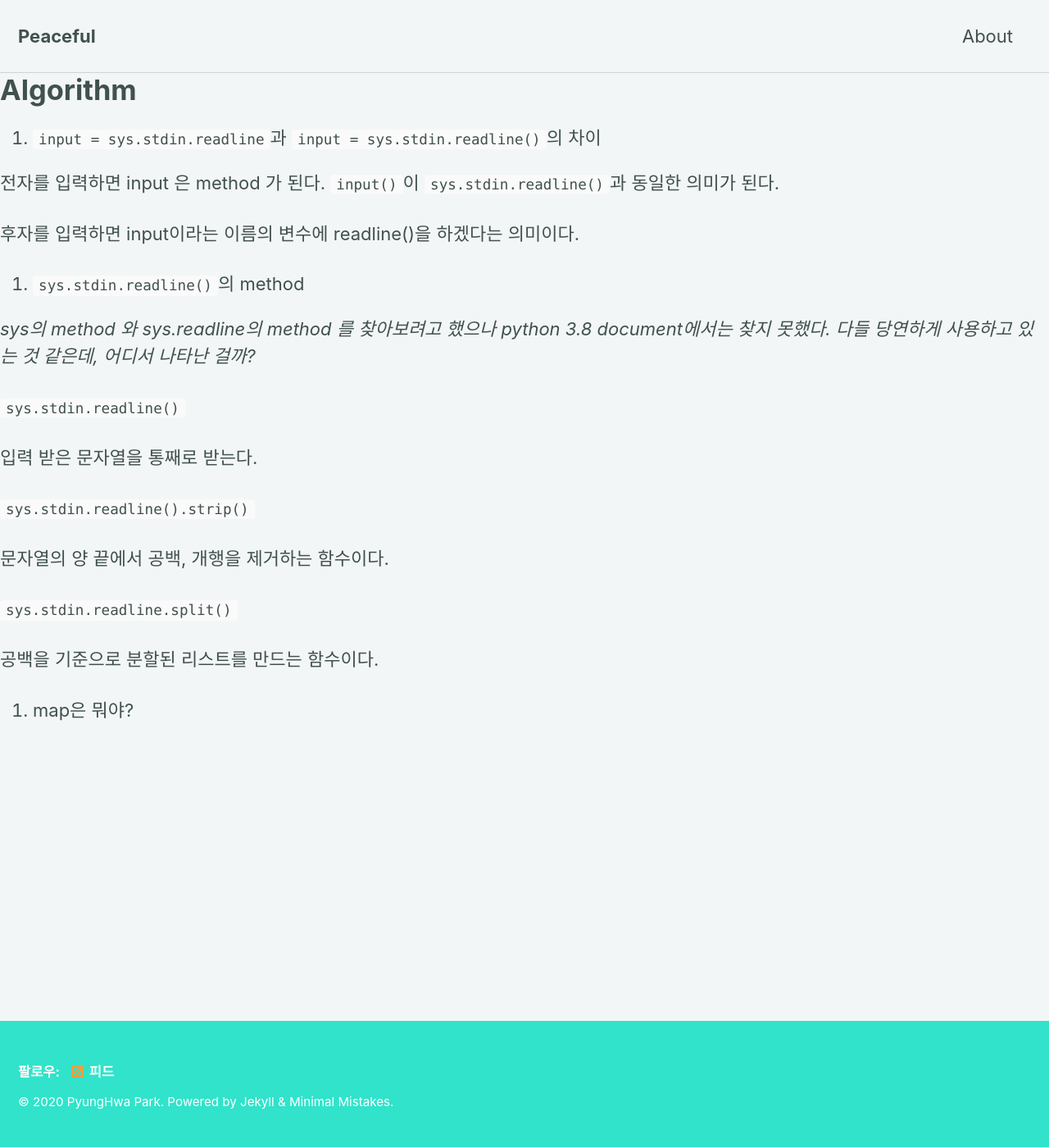
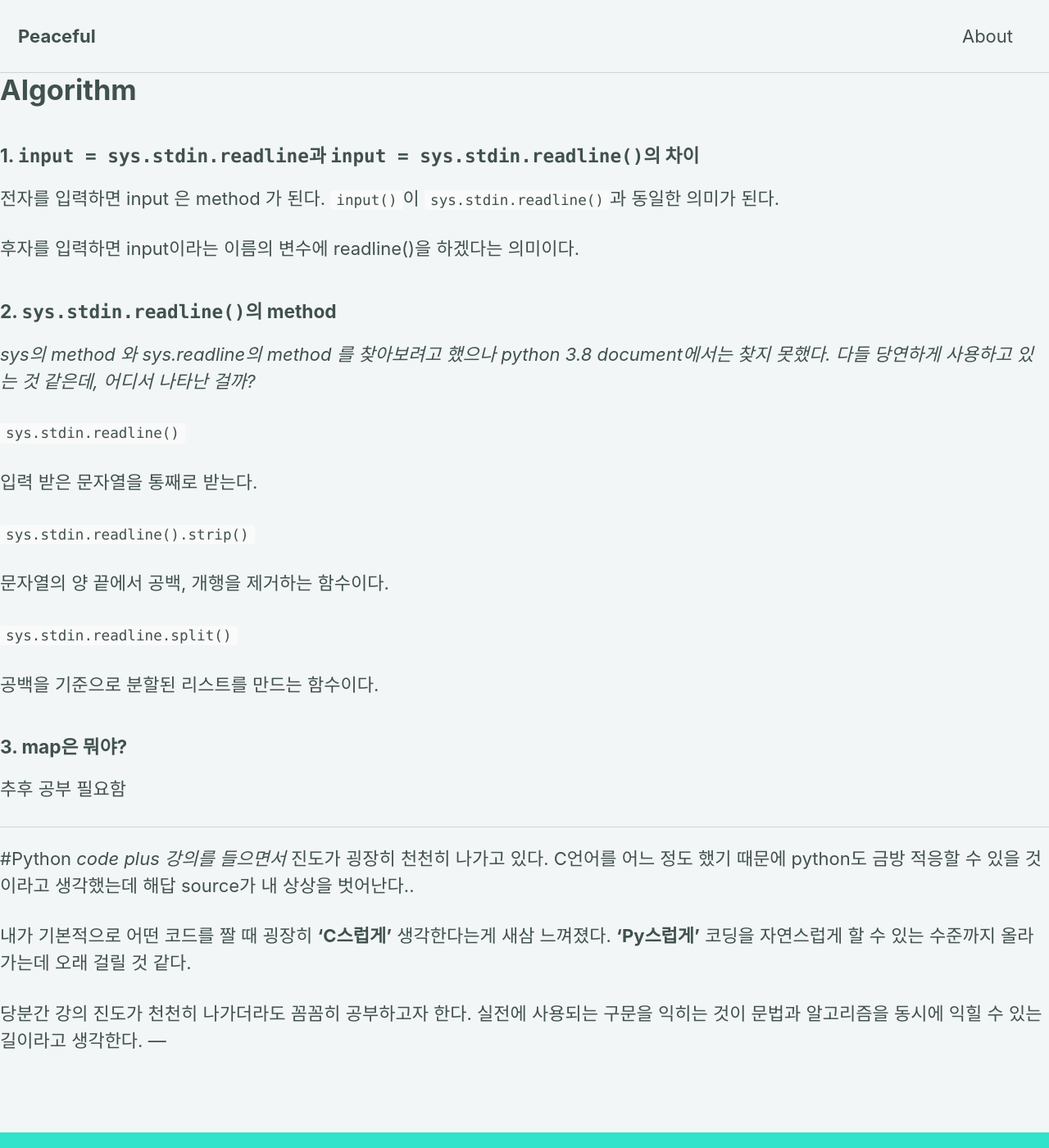
Before and after one commit to Dried-Apricot/Dried-Apricot.github.io, a Jekyll site: the page built from _posts/2020-07-20-TIL.md, in a window 1280 px wide and 1400 px high. Shown: the whole window at 82% size. Built offline with Jekyll 4.4.1, drawn with Linux system fonts in a browser that asks for light colours; cached includes are drawn as plain includes; our own code applies the rules of GitHub Pages for plain Markdown files.

Commit message:
Update 2020-07-20-TIL.md

```diff
--- a/_posts/2020-07-20-TIL.md
+++ b/_posts/2020-07-20-TIL.md
@@ -6,7 +6,7 @@ categories: TIL python3 algorithm
 # Algorithm
 
 
-1. `input = sys.stdin.readline`과 `input = sys.stdin.readline()`의 차이
+##### 1. `input = sys.stdin.readline`과 `input = sys.stdin.readline()`의 차이
 
 전자를 입력하면 input 은 method 가 된다.
 `input()`이 `sys.stdin.readline()`과 동일한 의미가 된다.
@@ -15,7 +15,7 @@ categories: TIL python3 algorithm
 후자를 입력하면 input이라는 이름의 변수에 readline()을 하겠다는 의미이다.
 
 
-2. `sys.stdin.readline()`의 method
+##### 2. `sys.stdin.readline()`의 method
 
 
 *sys의 method 와 sys.readline의 method 를 찾아보려고 했으나 python 3.8 document에서는 찾지 못했다.*
@@ -39,4 +39,23 @@ categories: TIL python3 algorithm
 공백을 기준으로 분할된 리스트를 만드는 함수이다.
 
 
-3. map은 뭐야?
+##### 3. map은 뭐야?
+
+
+추후 공부 필요함
+
+---
+#Python
+*code plus 강의를 들으면서*
+진도가 굉장히 천천히 나가고 있다.
+C언어를 어느 정도 했기 때문에 python도 금방 적응할 수 있을 것이라고 생각했는데
+해답 source가 내 상상을 벗어난다..
+
+
+내가 기본적으로 어떤 코드를 짤 때 굉장히 **'C스럽게'** 생각한다는게 새삼 느껴졌다.
+**'Py스럽게'** 코딩을 자연스럽게 할 수 있는 수준까지 올라가는데 오래 걸릴 것 같다.
+
+
+당분간 강의 진도가 천천히 나가더라도 꼼꼼히 공부하고자 한다.
+실전에 사용되는 구문을 익히는 것이 문법과 알고리즘을 동시에 익힐 수 있는 길이라고 생각한다.
+---
```
